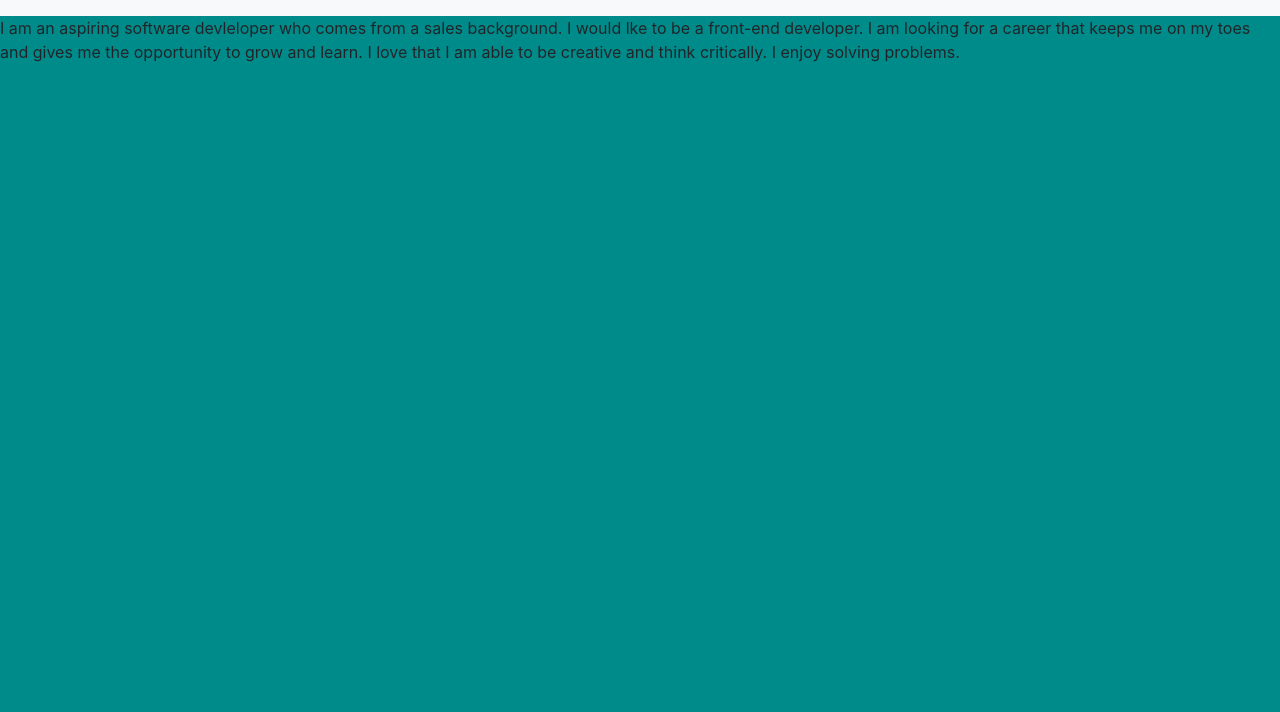
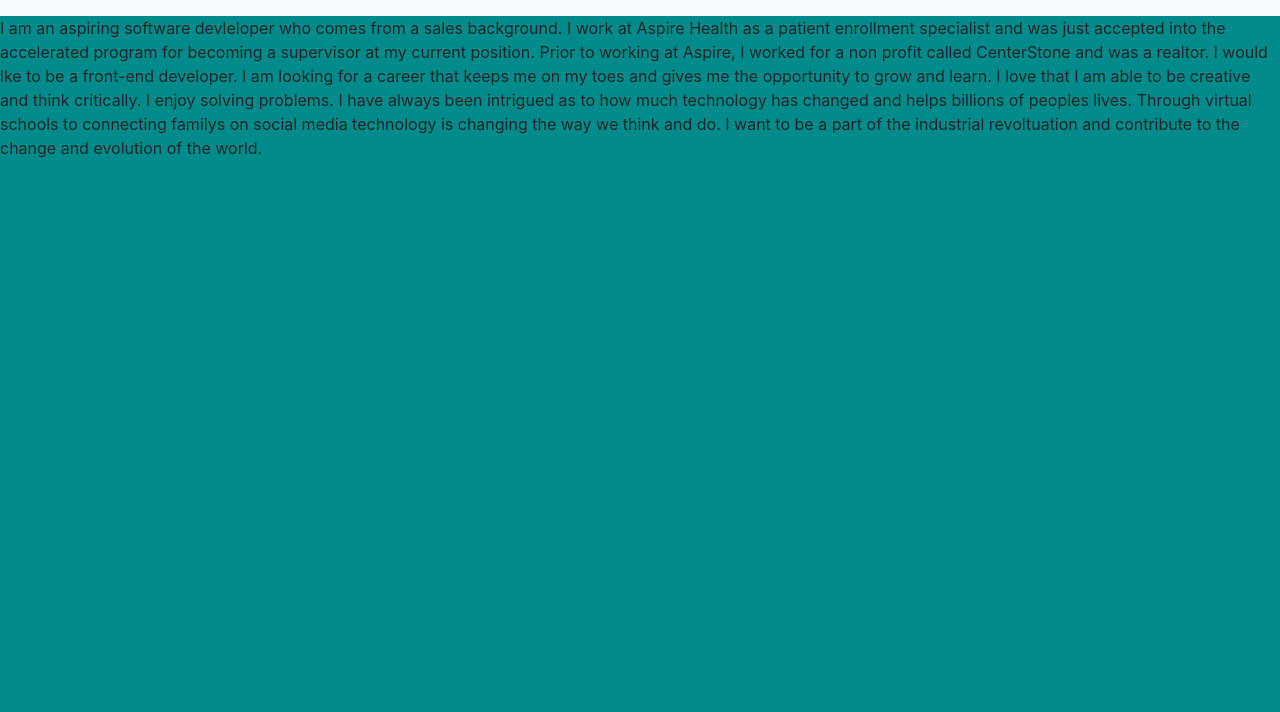
Before and after one commit to westmary48/personal-bio-site, a plain HTML site: page index.html in a window 1280 px wide. Shown: the part 88-800 px from the top of the page. Drawn offline with nearby package versions, Linux system fonts and the light colour scheme.

Commit message:
added bio

```diff
--- a/index.html
+++ b/index.html
@@ -25,9 +25,13 @@
   <!-- Primary View -->
   <div class="fullPage" id="bioPage">
     <!-- TODO: Fill in bio info here: What is your background? Why do you want to go into development? What do you love about development? -->
-    <p>I am an aspiring software devleloper who comes from a sales background. I would lke to be a front-end developer.
+    <p>I am an aspiring software devleloper who comes from a sales background. I work at Aspire Health as a patient enrollment specialist and was just accepted into the
+        accelerated program for becoming a supervisor at my current position. Prior to working at Aspire, I worked for a non profit called CenterStone and was a realtor.
+        I would lke to be a front-end developer.
         I am looking for a career that keeps me on my toes and gives me the opportunity to grow and learn. I love
         that I am able to be creative and think critically. I enjoy solving problems.
+        I have always been intrigued as to how much technology has changed and helps billions of peoples lives. Through virtual schools to connecting familys on social media
+        technology is changing the way we think and do. I want to be a part of the industrial revoltuation and contribute to the change and evolution of the world.
     </p>
     <img src="IMG_3911.PNG" alt="">
   </div>
```
